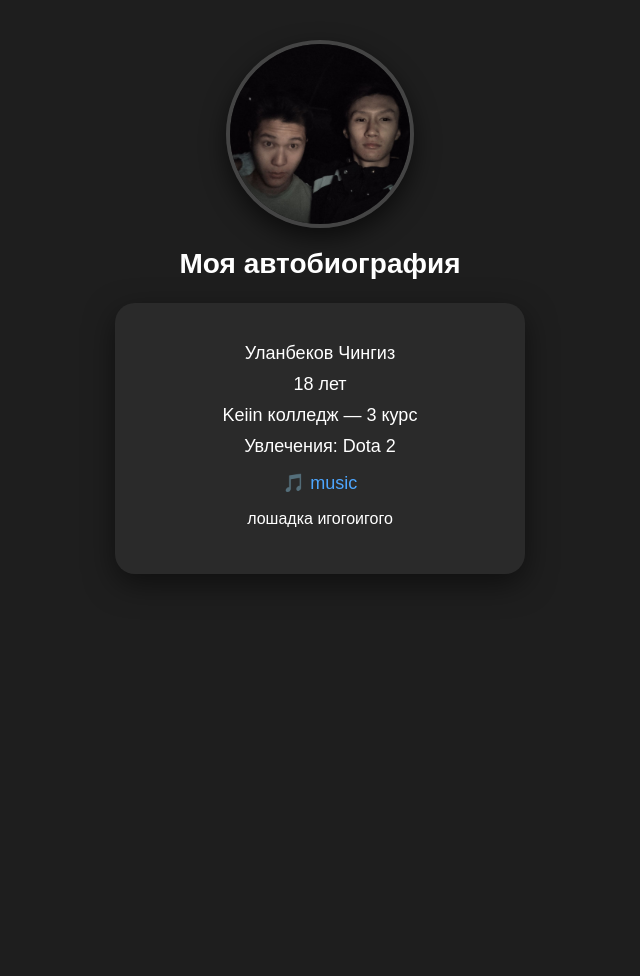
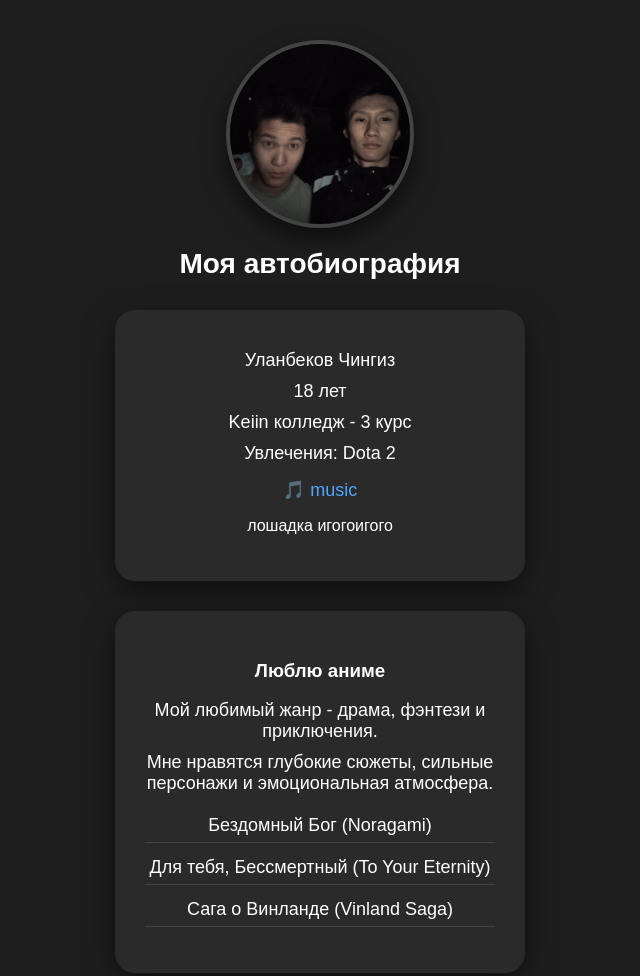
Before and after one commit to MrDPowell/bio, a plain HTML site: page index.html in a window 1280 px wide. Shown: the whole page, without its empty margins (320-960 px from the left). Before the commit the page ends 800 px from the top, so only its background shows below. Drawn offline with Linux system fonts and the light colour scheme.

Commit message:
last_change

```diff
--- a/b.css
+++ b/b.css
@@ -48,3 +48,19 @@ body {
     border: 4px solid #444;
     box-shadow: 0 10px 25px rgba(0,0,0,0.6);
 }
+
+.anime-list {
+    list-style: none;
+    padding: 0;
+    margin-top: 15px;
+}
+
+.anime-list li {
+    margin: 8px 0;
+    font-size: 18px;
+    padding: 6px 0;
+    border-bottom: 1px solid #444;
+}
+.card {
+    margin: 30px auto;
+}
--- a/index.html
+++ b/index.html
@@ -18,7 +18,7 @@
         <div class="info">
             <p>Уланбеков Чингиз</p>
             <p>18 лет</p>
-            <p>Keiin колледж — 3 курс</p>
+            <p>Keiin колледж - 3 курс</p>
             <p>Увлечения: Dota 2</p>
         </div>
 
@@ -33,6 +33,21 @@
     </div>
 
 </div>
+<div class="card">
+    <div class="info">
+
+        <h3>Люблю аниме</h3>
+        <p>Мой любимый жанр - драма, фэнтези и приключения.</p>
+        <p>Мне нравятся глубокие сюжеты, сильные персонажи и эмоциональная атмосфера.</p>
+
+        <ul class="anime-list">
+            <li>Бездомный Бог (Noragami)</li>
+            <li>Для тебя, Бессмертный (To Your Eternity)</li>
+            <li>Сага о Винланде (Vinland Saga)</li>
+        </ul>
+
+    </div>
+</div>
 
 </body>
 </html>
```
